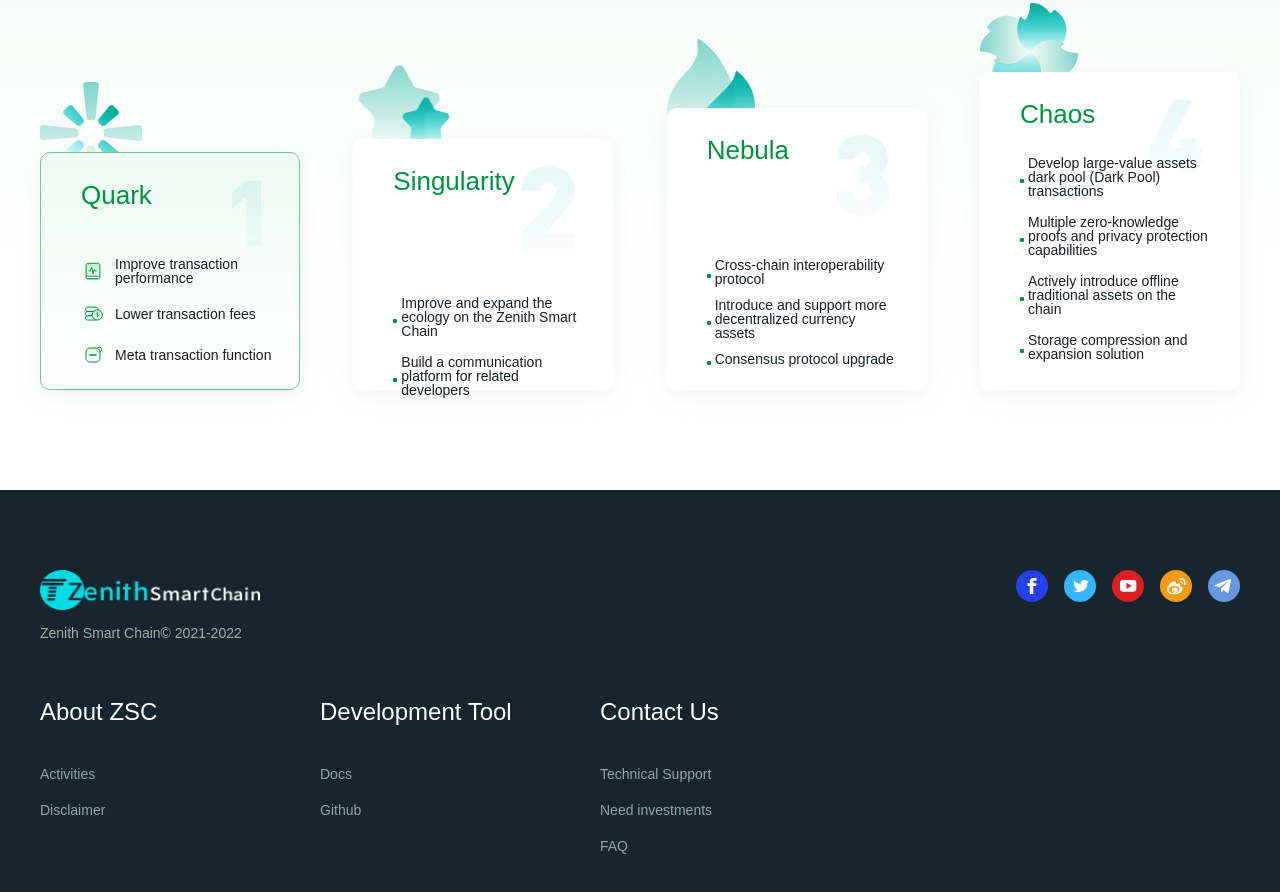
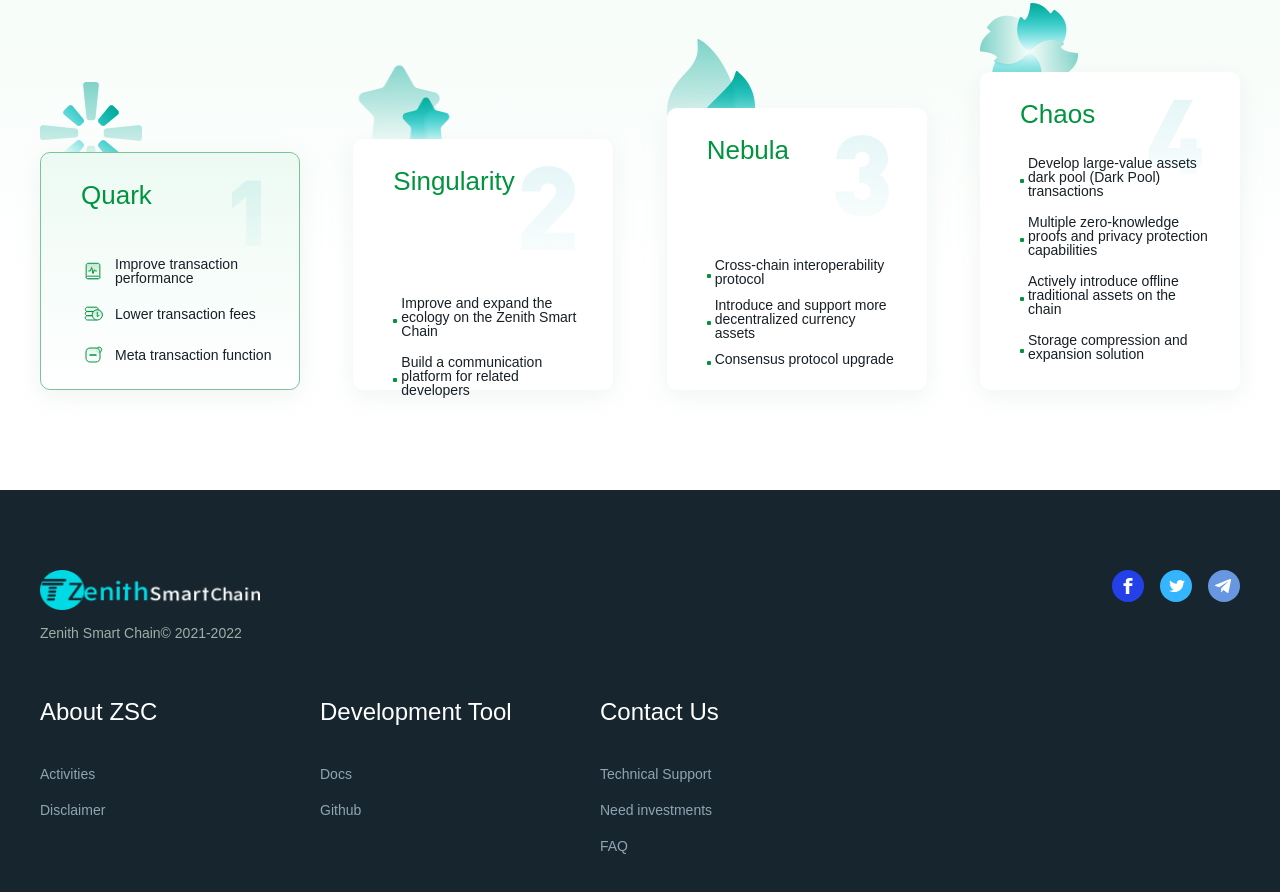
Before and after one commit to ZSC-group/home-page, a plain HTML site: page memorabilia.html in a window 1280 px wide. Shown: the part 764-1656 px from the top of the page. Drawn offline with Linux system fonts and the light colour scheme.

Commit message:
删除微博连接

```diff
--- a/memorabilia.html
+++ b/memorabilia.html
@@ -192,9 +192,7 @@
         <div data-v-e52a6dfe="" class="copyright fz0"><img data-v-e52a6dfe="" src="img/logo2.png" width="220px" height="40px">
           <p data-v-e52a6dfe="" class="fz14 mt16"> Zenith Smart Chain© 2021-2022 </p>
         </div>
-        <div data-v-e52a6dfe="" class="flex-row"><a data-v-e52a6dfe="" href="https://www.facebook.com/CoinbetterZT
-" target="_blank" class=""><img data-v-e52a6dfe="" src="img/facebook.4d0146a3.svg" width="32px" height="32px"></a><a data-v-e52a6dfe="" href="https://twitter.com/ZSC_Chain
-" target="_blank" class="ml16"><img data-v-e52a6dfe="" src="img/twitter.056aae56.svg" width="32px" height="32px"></a><a data-v-e52a6dfe="" href="https://weibo.com/u/6858684512?refer_flag=1005055010_&is_all=1" target="_blank" class="ml16"><img data-v-e52a6dfe="" src="img/youtube.10af9ad5.svg" width="32px" height="32px"></a><a data-v-e52a6dfe="" href="https://weibo.com/u/6858684512?refer_flag=1005055010_&is_all=1" target="_blank" class="ml16"><img data-v-e52a6dfe="" src="img/weibo.ffd7462c.svg" width="32px" height="32px"></a><a data-v-e52a6dfe="" href="https://t.me/joinchat/F8Tdpoi_71E2NTFl" target="_blank" class="ml16"><img data-v-e52a6dfe="" src="img/telegram.292c0aa1.svg" width="32px" height="32px"></a></div>
+        <div data-v-e52a6dfe="" class="flex-row"><a data-v-e52a6dfe="" href="https://www.facebook.com/CoinbetterZT" target="_blank" class=""><img data-v-e52a6dfe="" src="img/facebook.4d0146a3.svg" width="32px" height="32px"></a><a data-v-e52a6dfe="" href="https://twitter.com/ZSC_Chain" target="_blank" class="ml16"><img data-v-e52a6dfe="" src="img/twitter.056aae56.svg" width="32px" height="32px"></a><a data-v-e52a6dfe="" href="https://t.me/joinchat/F8Tdpoi_71E2NTFl" target="_blank" class="ml16"><img data-v-e52a6dfe="" src="img/telegram.292c0aa1.svg" width="32px" height="32px"></a></div>
       </div>
       <div data-v-e52a6dfe="" class="flex-row">
         <dl data-v-e52a6dfe="">
```
Also changed, not shown: index.html (+1 -1 lines), wallet.html (+1 -1 lines).
